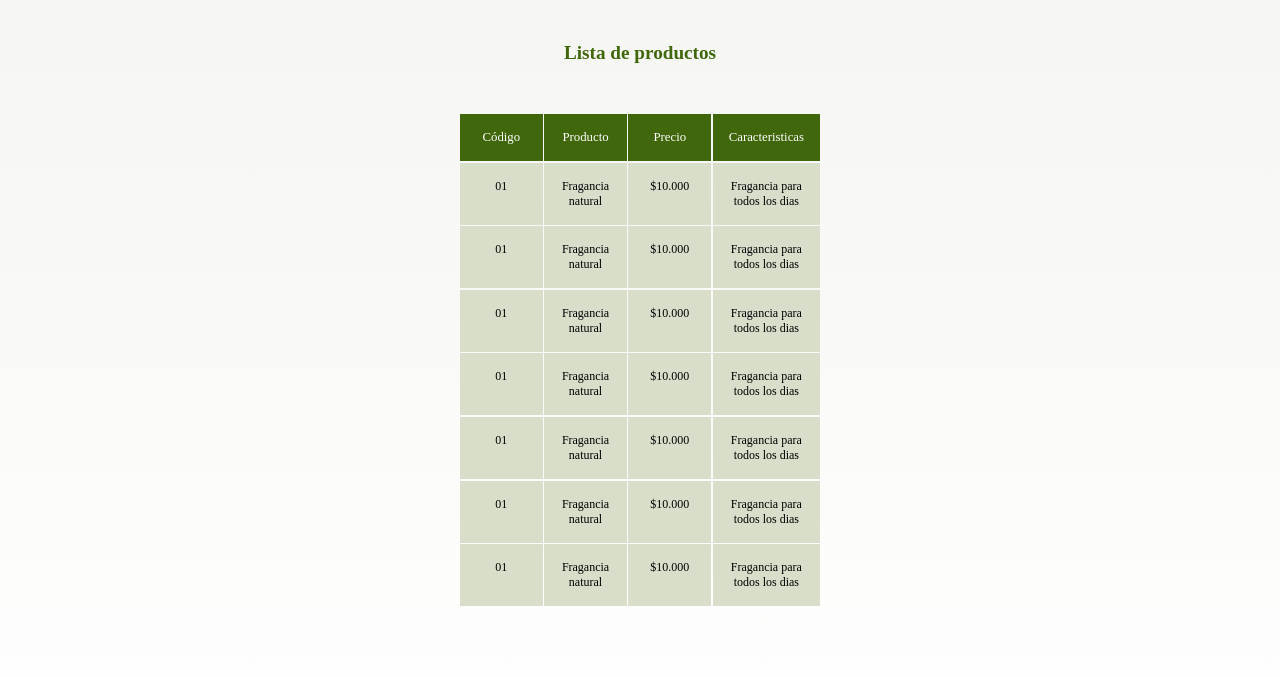
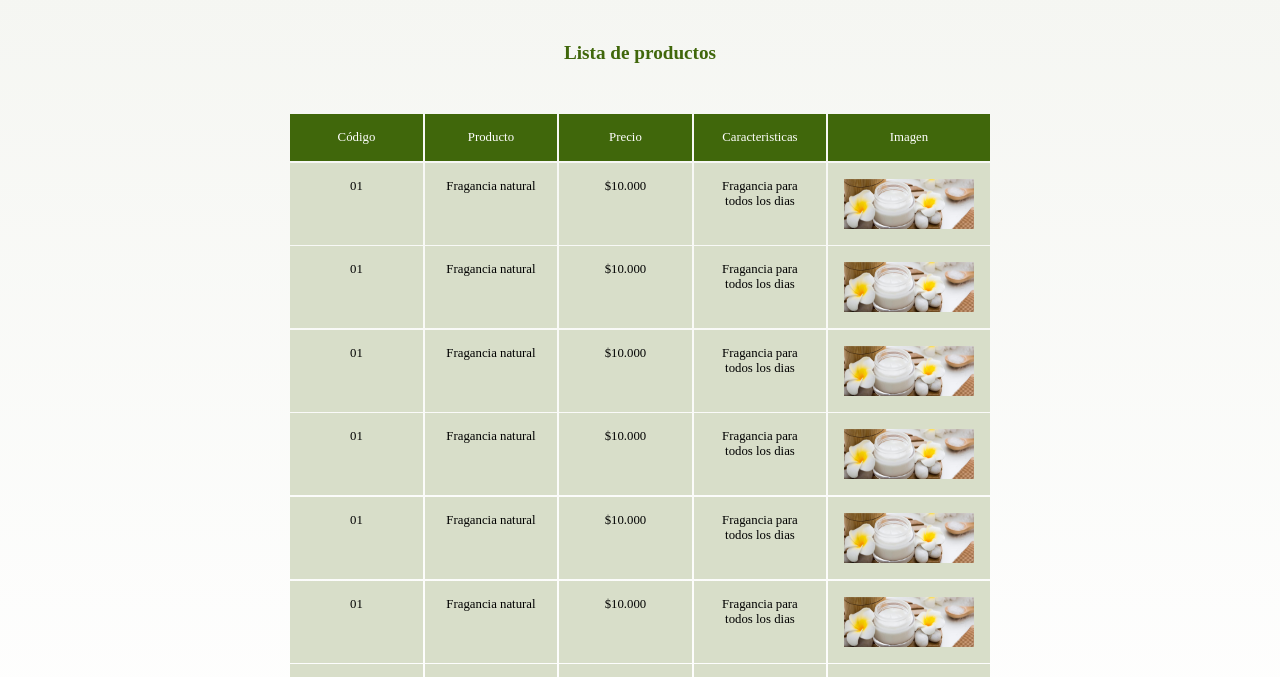
Before and after one commit to OctavioAlvarez1/Natural-WebExpero, a plain HTML site: page listas.html in a window 1280 px wide. Shown: the part 108-785 px from the top of the page. Drawn offline with Linux system fonts and the light colour scheme; a web font is replaced by a local one.

Commit message:
Agregando las listas

```diff
--- a/css/Principal/desktop_1440.css
+++ b/css/Principal/desktop_1440.css
@@ -60,3 +60,37 @@
 input {
 	height: 40px;
 }
+
+/* LISTAS */
+
+.list-table {
+	min-width: 400px;
+	max-width: 900px;
+	height: auto;
+	margin: 20px;
+	display: grid;
+	grid-template-columns: repeat(5, 1fr);
+	place-items: center;
+	font-size: 0.75rem;
+	gap: 0.1rem;
+}
+
+.list-container img {
+	display: block;
+	width: 140px;
+	height: 70px;
+}
+
+.list-table p:nth-child(-n + 5) {
+	font-size: 1rem;
+	background-color: #40670b;
+	color: white;
+}
+
+.list-table p {
+	width: 100%;
+	height: 100%;
+	background-color: #d8dec9;
+	font-size: 0.85rem;
+	text-align: center;
+}
--- a/css/Principal/mobile.css
+++ b/css/Principal/mobile.css
@@ -362,12 +362,21 @@ footer {
 	display: flex;
 	flex-direction: column;
 	align-items: center;
+	text-align: center;
 	background: rgb(245, 246, 242);
 	background: linear-gradient(
 		180deg,
 		rgba(245, 246, 242, 1) 0%,
 		rgba(255, 255, 255, 1) 100%
 	);
+}
+
+.list-container img {
+	display: none;
+}
+
+.list-container .img-title {
+	display: none;
 }
 
 .list-container h1 {
@@ -386,12 +395,14 @@ footer {
 	margin: 20px;
 	display: grid;
 	grid-template-columns: repeat(4, 1fr);
+	align-items: center;
+	justify-items: center;
 	place-items: center;
 	font-size: 0.75rem;
 	gap: 0.1rem;
 }
 
-.list-table p:nth-child(-n + 4) {
+.list-table p:nth-child(-n + 5) {
 	font-size: 0.8rem;
 	background-color: #40670b;
 	color: white;
--- a/css/Principal/tablet_768.css
+++ b/css/Principal/tablet_768.css
@@ -92,3 +92,30 @@ textarea {
 	height: 40px;
 	width: 40px;
 }
+
+/* LISTAS */
+
+.list-container {
+}
+
+.list-table {
+	width: 100%;
+	min-width: 100px;
+	max-width: 650px;
+	height: auto;
+	display: grid;
+	grid-template-columns: repeat(5, 1fr);
+	place-items: center;
+	font-size: 0.75rem;
+	gap: 0.1rem;
+}
+
+.list-container img {
+	display: block;
+	width: 100px;
+	height: 40px;
+}
+
+.list-container .img-title {
+	display: block;
+}
--- a/css/Principal/tablet_992.css
+++ b/css/Principal/tablet_992.css
@@ -182,3 +182,34 @@ form {
 	width: 60px;
 	height: 60px;
 }
+
+/* LISTAS */
+
+/* LISTAS */
+
+.list-table {
+	min-width: 400px;
+	max-width: 700px;
+	height: auto;
+	margin: 20px;
+	display: grid;
+	grid-template-columns: repeat(5, 1fr);
+	place-items: center;
+	font-size: 0.75rem;
+	gap: 0.1rem;
+}
+
+.list-container img {
+	display: block;
+	width: 130px;
+	height: 50px;
+}
+
+.list-table p {
+	width: 100%;
+	height: 100%;
+	background-color: #d8dec9;
+	font-size: 0.8rem;
+	align-self: center;
+	text-align: center;
+}
--- a/listas.html
+++ b/listas.html
@@ -62,41 +62,63 @@
 					<p>Producto</p>
 					<p>Precio</p>
 					<p>Caracteristicas</p>
+					<p class="img-title">Imagen</p>
 
 					<p>01</p>
 					<p>Fragancia natural</p>
 					<p>$10.000</p>
 					<p>Fragancia para todos los dias</p>
+					<p class="img-title">
+						<img src="./img/cards/crema2.jpg" alt="" />
+					</p>
 
 					<p>01</p>
 					<p>Fragancia natural</p>
 					<p>$10.000</p>
 					<p>Fragancia para todos los dias</p>
+					<p class="img-title">
+						<img src="./img/cards/crema2.jpg" alt="" />
+					</p>
 
 					<p>01</p>
 					<p>Fragancia natural</p>
 					<p>$10.000</p>
 					<p>Fragancia para todos los dias</p>
+					<p class="img-title">
+						<img src="./img/cards/crema2.jpg" alt="" />
+					</p>
 
 					<p>01</p>
 					<p>Fragancia natural</p>
 					<p>$10.000</p>
 					<p>Fragancia para todos los dias</p>
+					<p class="img-title">
+						<img src="./img/cards/crema2.jpg" alt="" />
+					</p>
 
 					<p>01</p>
 					<p>Fragancia natural</p>
 					<p>$10.000</p>
 					<p>Fragancia para todos los dias</p>
+					<p class="img-title">
+						<img src="./img/cards/crema2.jpg" alt="" />
+					</p>
 
 					<p>01</p>
 					<p>Fragancia natural</p>
 					<p>$10.000</p>
 					<p>Fragancia para todos los dias</p>
+					<p class="img-title">
+						<img src="./img/cards/crema2.jpg" alt="" />
+					</p>
 
 					<p>01</p>
 					<p>Fragancia natural</p>
 					<p>$10.000</p>
 					<p>Fragancia para todos los dias</p>
+					<p class="img-title">
+						<img src="./img/cards/crema2.jpg" alt="" />
+					</p>
 				</div>
 			</section>
 		</main>
```
